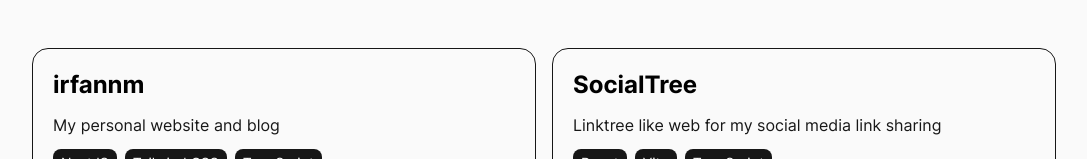
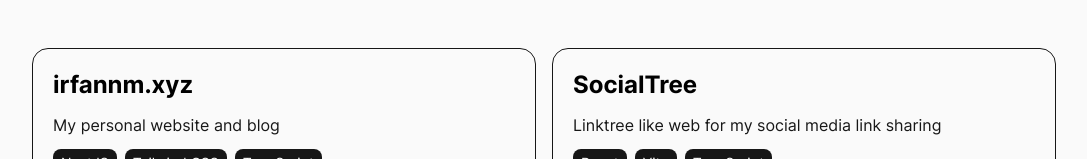
Before and after one commit to irfan44/irfannm, a Next.js app: page /projects in a window 1280 px wide. Shown: the part 224-383 px from the top of the page, without its empty margins (96-1183 px from the left). Built offline with nearby package versions, Linux system fonts and the light colour scheme.

Commit message:
fix: change project link

```diff
--- a/components/layouts/Footer/index.tsx
+++ b/components/layouts/Footer/index.tsx
@@ -35,7 +35,7 @@
               </ul>
               <div>
                 <div>
-                  <Link href="https://github.com/irfan44/irfannm">
+                  <Link href="https://github.com/irfan44/irfannm.xyz">
                     <a
                       target="_blank"
                       rel="noopener noreferrer"
--- a/data/projectsList.ts
+++ b/data/projectsList.ts
@@ -9,10 +9,10 @@
 const ProjectsList: Projects[] = [
   {
     id: '1',
-    name: 'irfannm',
+    name: 'irfannm.xyz',
     description: 'My personal website and blog',
     techStack: ['NextJS', 'Tailwind CSS', 'TypeScript'],
-    sourceCode: 'https://github.com/irfan44/irfannm',
+    sourceCode: 'https://github.com/irfan44/irfannm.xyz',
   },
   {
     id: '2',
```
